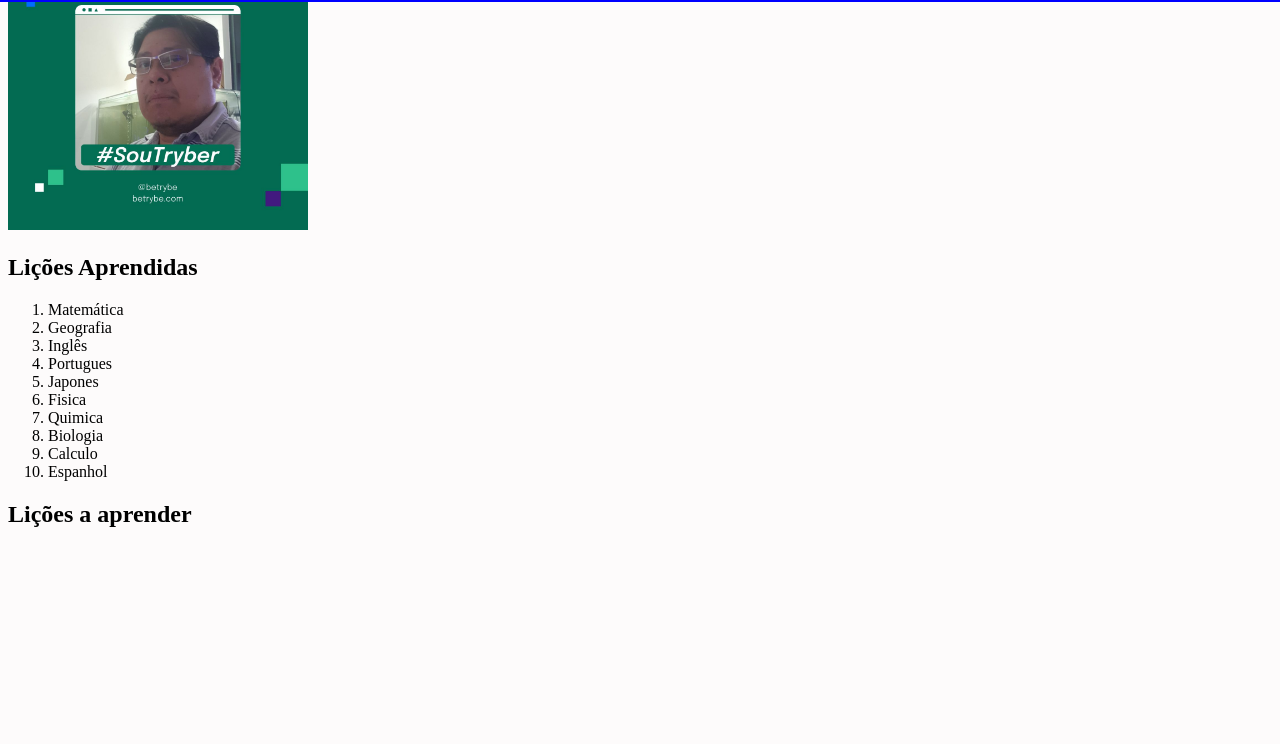
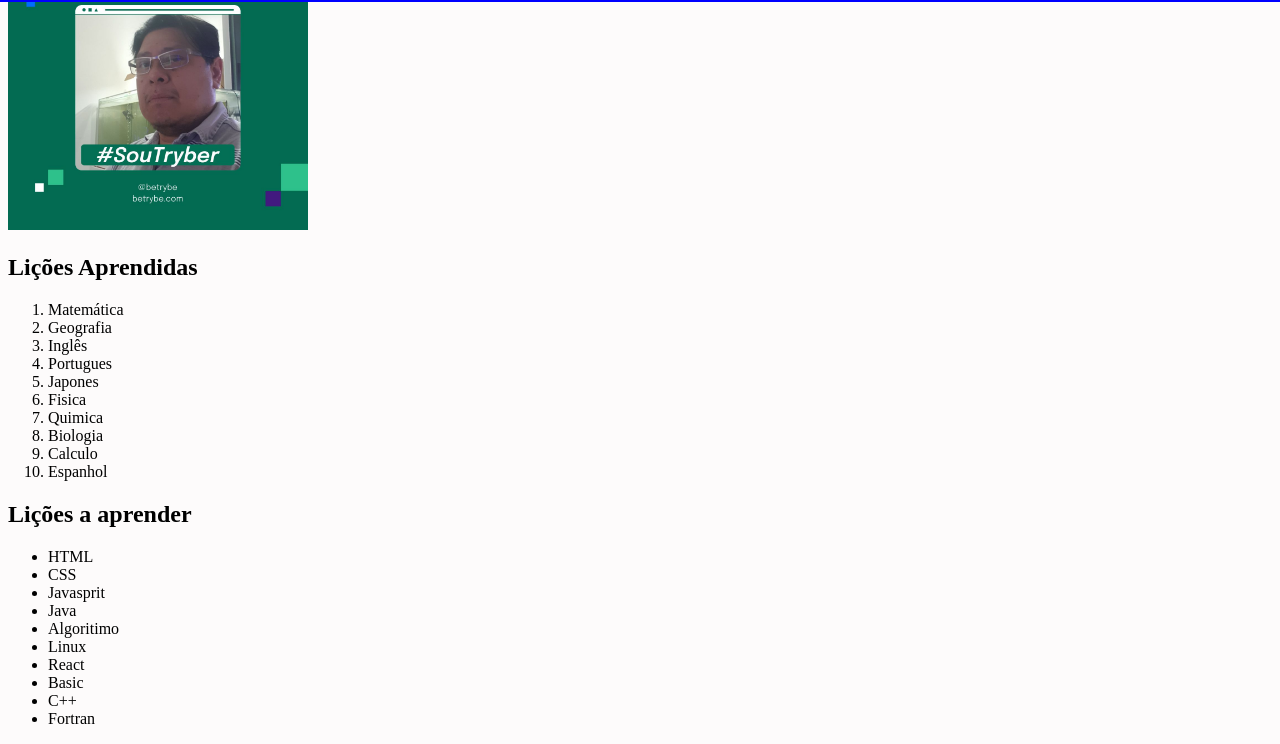
Before and after one commit to sergioajiki/lesson-learned, a website: page index.html in a window 1280 px wide. Shown: the part 78-822 px from the top of the page. Before the commit the page ends 800 px from the top, so only its background shows below. Drawn offline with Linux system fonts and the light colour scheme.

Commit message:
requisito 5

```diff
--- a/index.html
+++ b/index.html
@@ -31,6 +31,18 @@
         </ol>
 
         <h2>Lições a aprender</h2>
+        <ul id="licoes_a_aprender">
+            <li>HTML</li>
+            <li>CSS</li>
+            <li>Javasprit</li>
+            <li>Java</li>
+            <li>Algoritimo</li>
+            <li>Linux</li>
+            <li>React</li>
+            <li>Basic</li>
+            <li>C++</li>
+            <li>Fortran</li>
+        </ul>
 
 
     </body>
--- a/style.css
+++ b/style.css
@@ -16,3 +16,7 @@ body {
 #licoes_aprendidas {
 
 }
+
+#licoes_a_aprender {
+
+}
```
